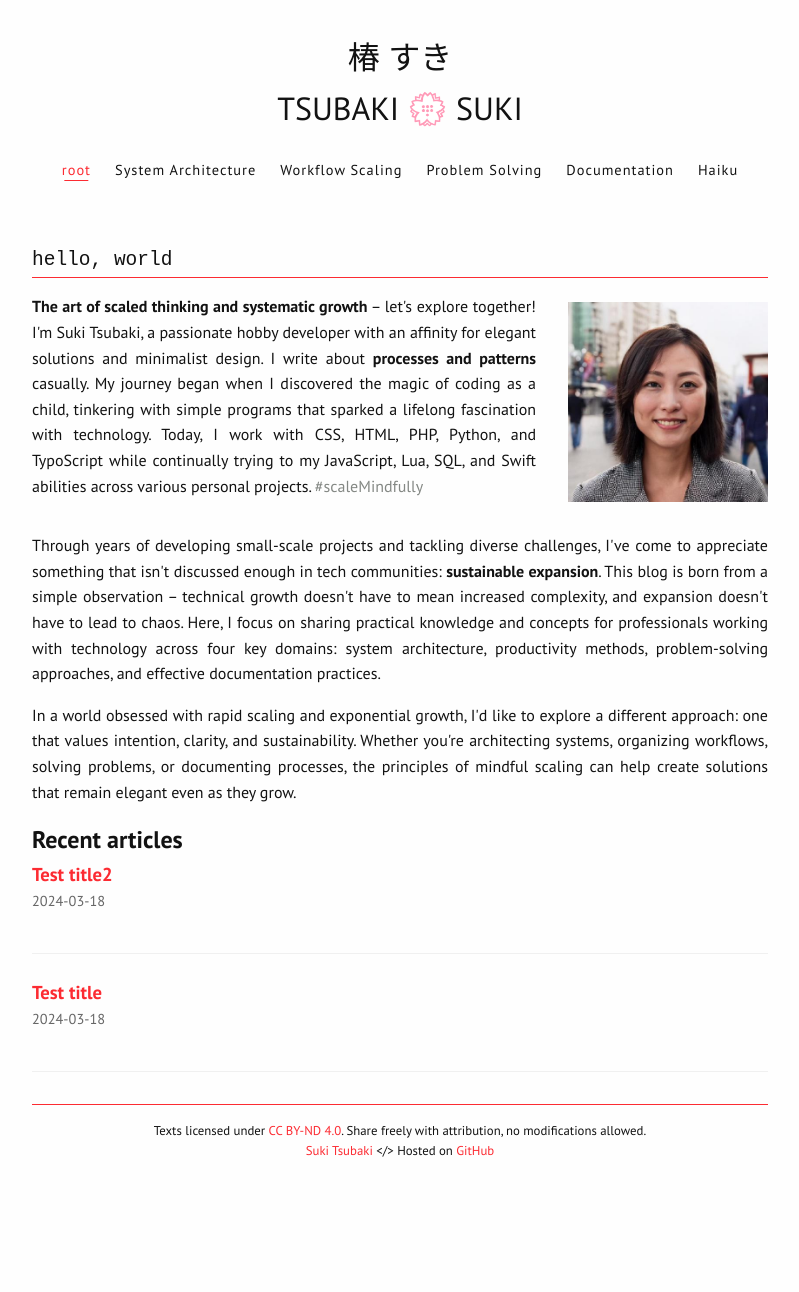
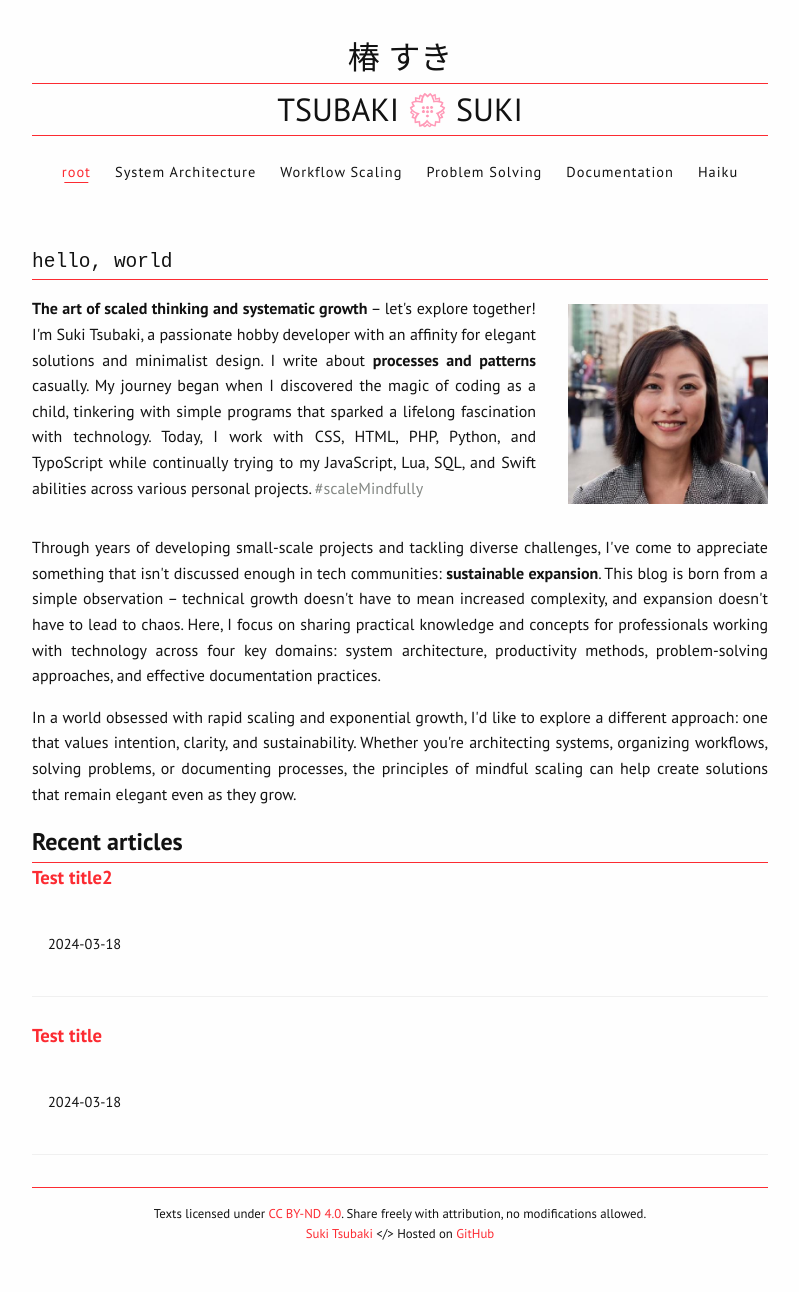
Before and after one commit to sukitsubaki/sukitsubaki.github.io, a Jekyll site: the page built from index.html, in a window 1280 px wide. Shown: the whole page, without its empty margins (240-1039 px from the left). Built offline with Jekyll 4.4.1, drawn with Linux system fonts in a browser that asks for light colours; before the commit the page ends 1209 px from its top, so only the background shows below that.

Commit message:
Update styles.css

```diff
--- a/assets/css/styles.css
+++ b/assets/css/styles.css
@@ -78,6 +78,8 @@
     --black: #121212;
     --white: #fefefe;
     --gray: #848884;
+    --dark-gray: #36454f
+    --light-gray: #e5e4e2;
     --border-light: #f0f0f0;
 
     /* Animation speeds */
@@ -100,6 +102,11 @@ body {
 
 p {
     margin: 1rem 0;
+}
+
+h1,
+.latest-posts h2 {
+    border-bottom: 1px solid var(--primary);
 }
 
 /* Text styling */
@@ -138,14 +145,13 @@ p {
 
 /* Post meta */
 .post-meta {
+    background-color: var(--light-gray);
     display: flex;
     justify-content: space-between;
     align-items: center;
     font-size: 0.9rem;
-    color: #666;
-    margin-bottom: 1.5rem;
-    border-bottom: 1px solid var(--border-light);
-    padding-bottom: 0.5rem;
+    margin: 1.5rem 0;
+    padding: 1rem;
 }
 
 .meta-info {
@@ -280,7 +286,6 @@ a:hover {
 .intro-container h1 {
     font-family: monospace;
     font-weight: normal;
-    border-bottom: 1px solid var(--primary);
 }
 
 /* Haiku and potential unused styles */
```
